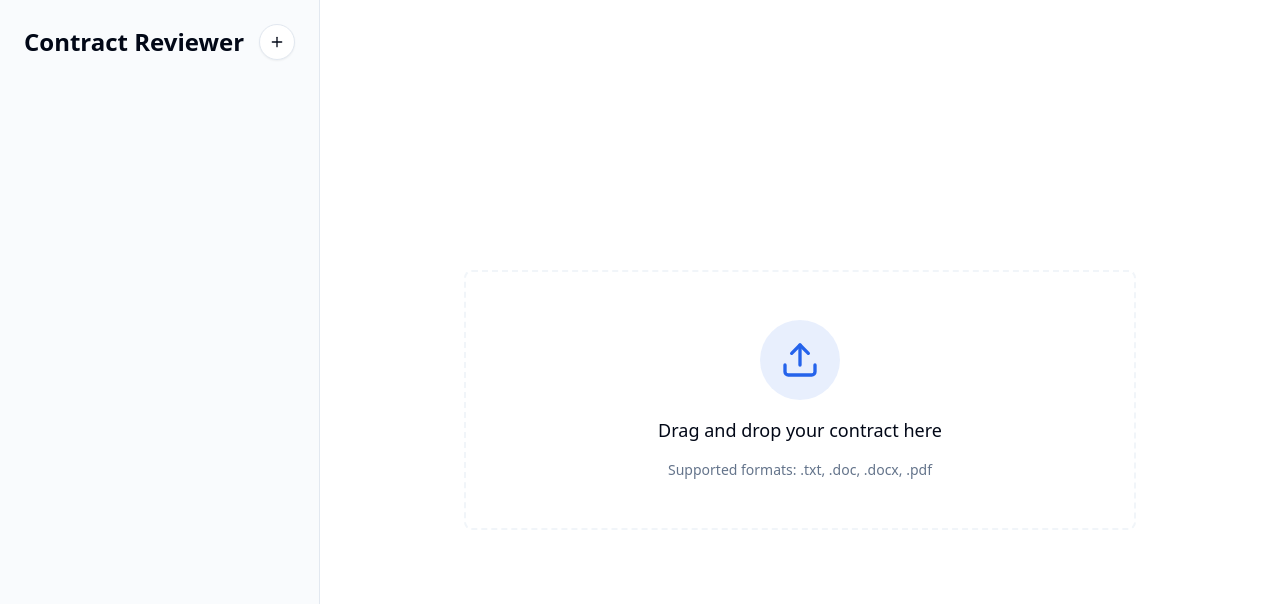
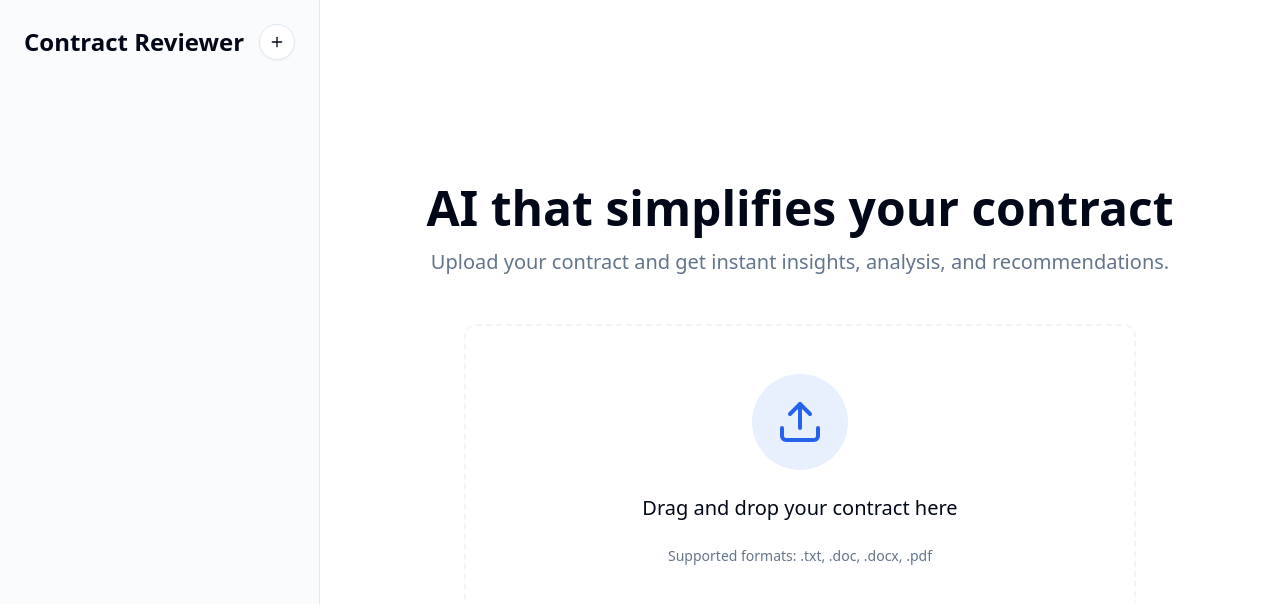
Before and after one commit to pdave7/contract-reviewer, a Next.js app: page / in a window 1280 px wide. Shown: the top 604 px of the page. Built offline with nearby package versions, Linux system fonts and the light colour scheme.

Commit message:
Enhance UI with modern design, better typography, and improved analysis cards

```diff
--- a/app/page.tsx
+++ b/app/page.tsx
@@ -7,7 +7,7 @@ import { motion, AnimatePresence } from 'framer-motion';
 import { Button } from '@/components/ui/button';
 import { Progress } from '@/components/ui/progress';
 import { Tooltip, TooltipContent, TooltipProvider, TooltipTrigger } from '@/components/ui/tooltip';
-import { FileText, Upload, X, Plus, AlertCircle } from 'lucide-react';
+import { FileText, Upload, X, Plus, AlertCircle, Lightbulb, AlertTriangle, CheckCircle2 } from 'lucide-react';
 
 interface Analysis {
   keyInsights: string[];
@@ -413,10 +413,11 @@ export default function Home() {
                 exit={{ opacity: 0, y: -20 }}
                 className="max-w-4xl mx-auto"
               >
-                <h1 className="text-3xl font-bold mb-8 text-foreground">Contract Analysis</h1>
+                <h1 className="text-4xl font-bold mb-2 text-center text-foreground">AI that simplifies your contract</h1>
+                <p className="text-lg text-muted-foreground text-center mb-12">Upload your contract and get instant insights, analysis, and recommendations.</p>
 
                 {/* File Info */}
-                <div className="mb-6 space-y-4">
+                <div className="mb-8 space-y-4">
                   <div className="flex items-center space-x-2 text-muted-foreground">
                     <FileText className="h-5 w-5" />
                     <span>{files[selectedFileId].file.name}</span>
@@ -436,7 +437,7 @@ export default function Home() {
                     >
                       <p className="text-sm text-primary">{files[selectedFileId].status}</p>
                       {files[selectedFileId].progress > 0 && (
-                        <Progress value={files[selectedFileId].progress} />
+                        <Progress value={files[selectedFileId].progress} className="h-2" />
                       )}
                     </motion.div>
                   )}
@@ -447,7 +448,7 @@ export default function Home() {
                   <motion.div
                     initial={{ opacity: 0 }}
                     animate={{ opacity: 1 }}
-                    className="mb-6 p-4 rounded-lg bg-destructive/10 text-destructive flex items-center space-x-2"
+                    className="mb-8 p-4 rounded-lg bg-destructive/10 text-destructive flex items-center space-x-2"
                   >
                     <AlertCircle className="h-5 w-5 flex-shrink-0" />
                     <p>{files[selectedFileId].error}</p>
@@ -459,29 +460,33 @@ export default function Home() {
                   <motion.div
                     initial={{ opacity: 0, y: 20 }}
                     animate={{ opacity: 1, y: 0 }}
-                    className="space-y-8"
+                    className="space-y-12"
                   >
-                    <div className="bg-card rounded-lg p-6 shadow-sm">
-                      <h3 className="text-xl font-semibold mb-4">Summary</h3>
-                      <p className="text-card-foreground whitespace-pre-wrap">{files[selectedFileId].summary}</p>
+                    <div className="bg-card rounded-xl p-8 shadow-sm border">
+                      <h3 className="text-2xl font-semibold mb-6">Summary</h3>
+                      <p className="text-card-foreground whitespace-pre-wrap leading-relaxed">{files[selectedFileId].summary}</p>
                     </div>
 
                     {files[selectedFileId].analysis && (
-                      <div className="space-y-6">
-                        <h3 className="text-xl font-semibold">Analysis</h3>
+                      <div className="space-y-8">
+                        <h3 className="text-2xl font-semibold">Analysis</h3>
 
-                        <div className="grid gap-6 md:grid-cols-2 lg:grid-cols-3">
+                        <div className="grid gap-8 md:grid-cols-2 lg:grid-cols-3">
                           <motion.div
                             initial={{ opacity: 0, y: 20 }}
                             animate={{ opacity: 1, y: 0 }}
-                            className="bg-card rounded-lg p-6 shadow-sm"
+                            className="bg-card rounded-xl p-8 shadow-sm border relative overflow-hidden"
                           >
-                            <h4 className="font-semibold text-lg mb-4">Key Insights</h4>
-                            <ul className="space-y-2">
+                            <div className="absolute top-0 left-0 w-full h-1 bg-primary/20" />
+                            <div className="flex items-center space-x-3 mb-6">
+                              <Lightbulb className="h-6 w-6 text-primary" />
+                              <h4 className="font-semibold text-xl">Key Insights</h4>
+                            </div>
+                            <ul className="space-y-4">
                               {files[selectedFileId].analysis.keyInsights.map((insight: string, i: number) => (
-                                <li key={i} className="flex items-start space-x-2">
-                                  <span className="text-primary">•</span>
-                                  <span>{insight}</span>
+                                <li key={i} className="flex items-start space-x-3 p-2 rounded hover:bg-muted/50 transition-colors">
+                                  <span className="text-primary mt-1">•</span>
+                                  <span className="text-card-foreground leading-relaxed">{insight}</span>
                                 </li>
                               ))}
                             </ul>
@@ -491,14 +496,18 @@ export default function Home() {
                             initial={{ opacity: 0, y: 20 }}
                             animate={{ opacity: 1, y: 0 }}
                             transition={{ delay: 0.1 }}
-                            className="bg-card rounded-lg p-6 shadow-sm"
+                            className="bg-card rounded-xl p-8 shadow-sm border relative overflow-hidden"
                           >
-                            <h4 className="font-semibold text-lg mb-4">Potential Issues</h4>
-                            <ul className="space-y-2">
+                            <div className="absolute top-0 left-0 w-full h-1 bg-destructive/20" />
+                            <div className="flex items-center space-x-3 mb-6">
+                              <AlertTriangle className="h-6 w-6 text-destructive" />
+                              <h4 className="font-semibold text-xl">Potential Issues</h4>
+                            </div>
+                            <ul className="space-y-4">
                               {files[selectedFileId].analysis.potentialIssues.map((issue: string, i: number) => (
-                                <li key={i} className="flex items-start space-x-2">
-                                  <span className="text-destructive">•</span>
-                                  <span>{issue}</span>
+                                <li key={i} className="flex items-start space-x-3 p-2 rounded hover:bg-muted/50 transition-colors">
+                                  <span className="text-destructive mt-1">•</span>
+                                  <span className="text-card-foreground leading-relaxed">{issue}</span>
                                 </li>
                               ))}
                             </ul>
@@ -508,14 +517,18 @@ export default function Home() {
                             initial={{ opacity: 0, y: 20 }}
                             animate={{ opacity: 1, y: 0 }}
                             transition={{ delay: 0.2 }}
-                            className="bg-card rounded-lg p-6 shadow-sm"
+                            className="bg-card rounded-xl p-8 shadow-sm border relative overflow-hidden"
                           >
-                            <h4 className="font-semibold text-lg mb-4">Recommendations</h4>
-                            <ul className="space-y-2">
+                            <div className="absolute top-0 left-0 w-full h-1 bg-primary/20" />
+                            <div className="flex items-center space-x-3 mb-6">
+                              <CheckCircle2 className="h-6 w-6 text-primary" />
+                              <h4 className="font-semibold text-xl">Recommendations</h4>
+                            </div>
+                            <ul className="space-y-4">
                               {files[selectedFileId].analysis.recommendations.map((rec: string, i: number) => (
-                                <li key={i} className="flex items-start space-x-2">
-                                  <span className="text-primary">•</span>
-                                  <span>{rec}</span>
+                                <li key={i} className="flex items-start space-x-3 p-2 rounded hover:bg-muted/50 transition-colors">
+                                  <span className="text-primary mt-1">•</span>
+                                  <span className="text-card-foreground leading-relaxed">{rec}</span>
                                 </li>
                               ))}
                             </ul>
@@ -532,11 +545,26 @@ export default function Home() {
                 initial={{ opacity: 0 }}
                 animate={{ opacity: 1 }}
                 exit={{ opacity: 0 }}
-                className="h-full flex items-center justify-center"
+                className="h-full flex flex-col items-center justify-center"
               >
+                <motion.h1
+                  initial={{ opacity: 0, y: -20 }}
+                  animate={{ opacity: 1, y: 0 }}
+                  className="text-5xl font-bold mb-4 text-center text-foreground"
+                >
+                  AI that simplifies your contract
+                </motion.h1>
+                <motion.p
+                  initial={{ opacity: 0, y: -20 }}
+                  animate={{ opacity: 1, y: 0 }}
+                  transition={{ delay: 0.1 }}
+                  className="text-xl text-muted-foreground text-center mb-12"
+                >
+                  Upload your contract and get instant insights, analysis, and recommendations.
+                </motion.p>
                 <div
                   {...getRootProps()}
-                  className={`border-2 border-dashed rounded-lg p-12 text-center cursor-pointer transition-all max-w-2xl w-full mx-auto
+                  className={`border-2 border-dashed rounded-xl p-12 text-center cursor-pointer transition-all max-w-2xl w-full mx-auto
                     ${isDragActive
                       ? 'border-primary bg-primary/5 scale-105'
                       : 'border-muted hover:border-primary/50 hover:bg-muted/50'
@@ -546,16 +574,16 @@ export default function Home() {
                   <motion.div
                     initial={{ scale: 1 }}
                     animate={{ scale: isDragActive ? 1.1 : 1 }}
-                    className="space-y-4"
+                    className="space-y-6"
                   >
-                    <div className="w-20 h-20 mx-auto rounded-full bg-primary/10 flex items-center justify-center">
-                      <Upload className="h-10 w-10 text-primary" />
+                    <div className="w-24 h-24 mx-auto rounded-full bg-primary/10 flex items-center justify-center">
+                      <Upload className="h-12 w-12 text-primary" />
                     </div>
                     {isDragActive ? (
-                      <p className="text-lg text-primary font-medium">Drop the file here...</p>
+                      <p className="text-xl text-primary font-medium">Drop the file here...</p>
                     ) : (
                       <>
-                        <p className="text-lg text-foreground font-medium">
+                        <p className="text-xl text-foreground font-medium">
                           Drag and drop your contract here
                         </p>
                         <p className="text-sm text-muted-foreground">
```
